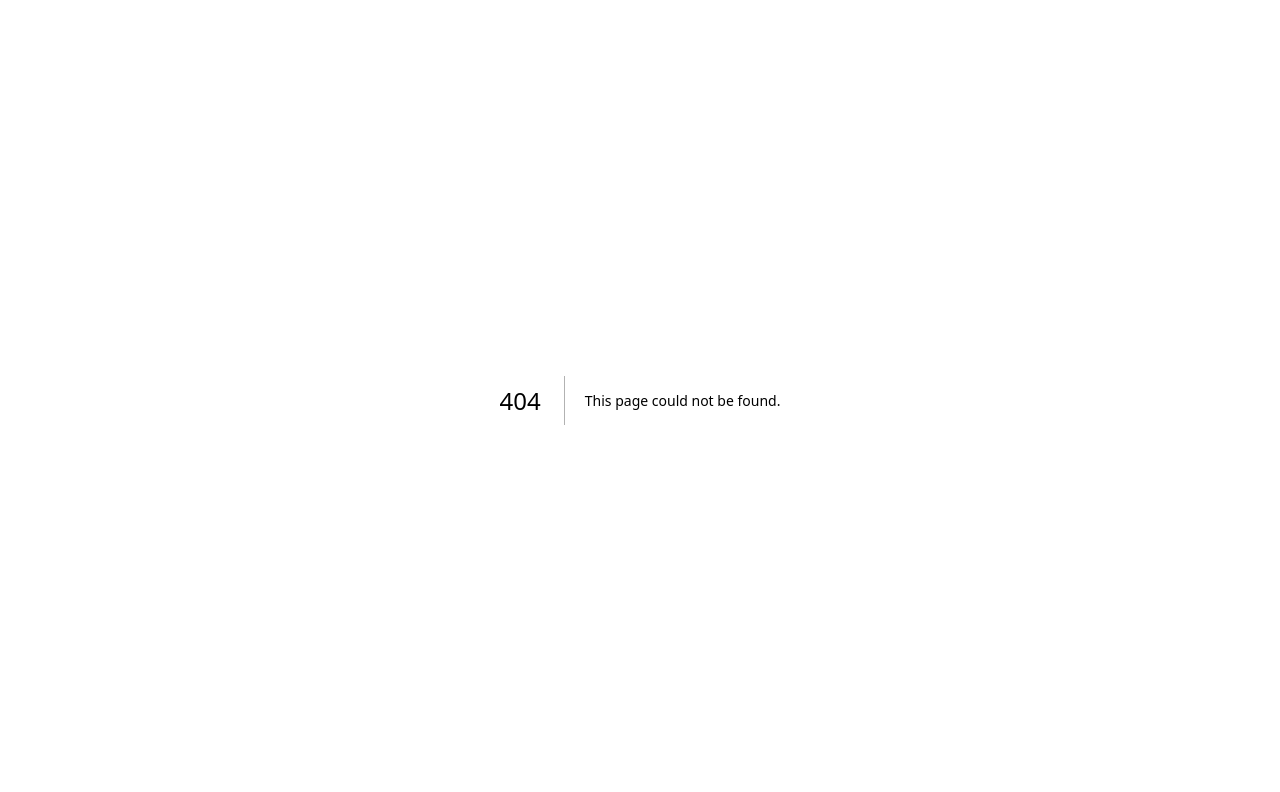
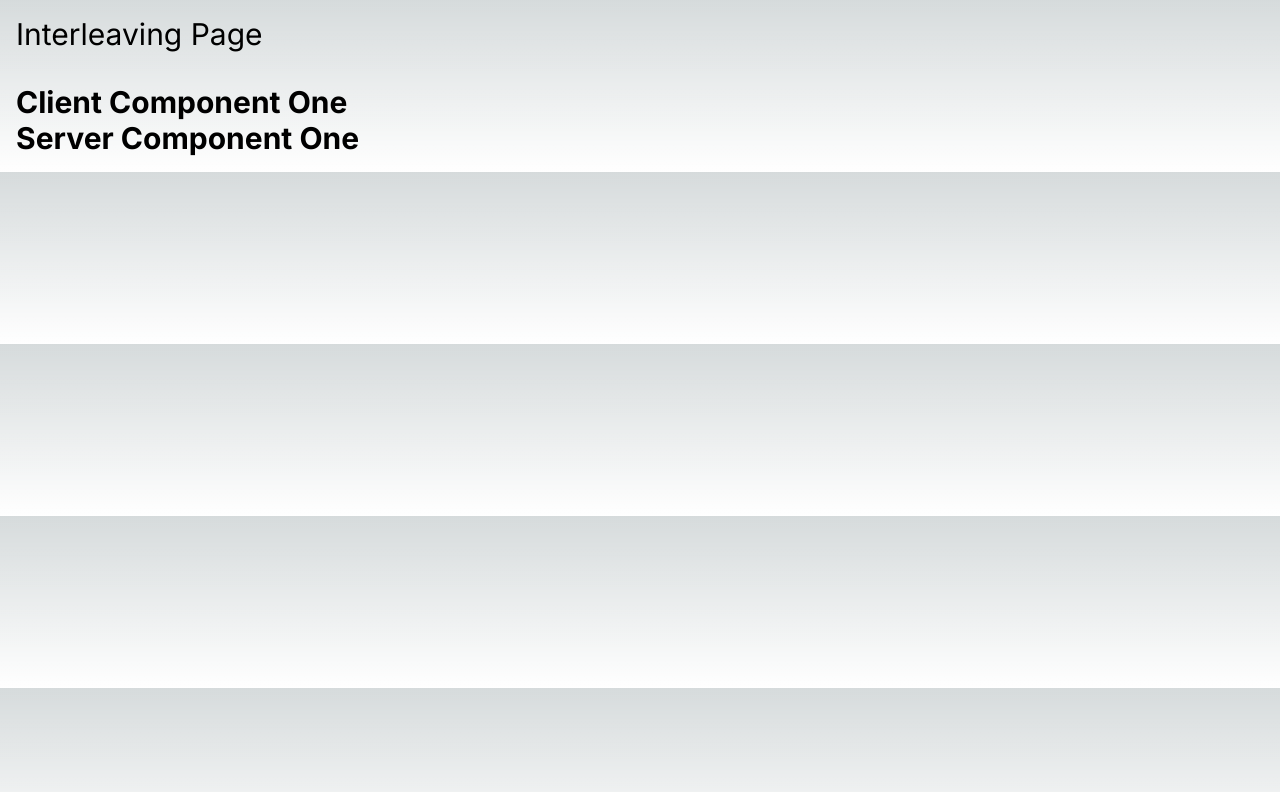
Before and after one commit to SAIDOU11/Rendering-Demo, a Next.js app in the folder rendering/: page /interleaving in a window 1280 px wide. Before the commit this address had no page. Shown: the top 792 px of the page. Built offline with nearby package versions, Linux system fonts and the light colour scheme.

Commit message:
interleaving server and client

```diff
--- /dev/null
+++ b/rendering/app/interleaving/page.tsx
@@ -0,0 +1,16 @@
+import React from "react";
+import ClientComponentOne from "@/components/client-component-one";
+import ServerComponentOne from "@/components/server-component-one";
+
+const InterleavingPage = () => {
+  return (
+    <div className="m-4">
+      <h1 className="text-3xl text-bold mb-8">Interleaving Page</h1>
+      <ClientComponentOne>
+        <ServerComponentOne />
+      </ClientComponentOne>
+    </div>
+  );
+};
+
+export default InterleavingPage;
--- /dev/null
+++ b/rendering/components/client-component-one.tsx
@@ -0,0 +1,14 @@
+"use client";
+import React, { useState } from "react";
+
+const ClientComponentOne = ({ children }: { children: React.ReactNode }) => {
+  const [name, setName] = useState("Batman");
+  return (
+    <div>
+      <h1 className="text-3xl font-bold">Client Component One</h1>
+      {children}
+    </div>
+  );
+};
+
+export default ClientComponentOne;
--- /dev/null
+++ b/rendering/components/client-component-two.tsx
@@ -0,0 +1,13 @@
+"use client";
+import React, { useState } from "react";
+
+const ClientComponentTwo = () => {
+  const [name, setName] = useState("Batman");
+  return (
+    <div>
+      <h1 className="text-3xl font-bold">Client Component Two</h1>
+    </div>
+  );
+};
+
+export default ClientComponentTwo;
--- /dev/null
+++ b/rendering/components/server-component-one.tsx
@@ -0,0 +1,13 @@
+import React from "react";
+import fs from "fs";
+
+const ServerComponentOne = () => {
+  fs.readFileSync("components/server-component-one.tsx", "utf-8");
+  return (
+    <div>
+      <h1 className="text-3xl font-bold">Server Component One</h1>
+    </div>
+  );
+};
+
+export default ServerComponentOne;
--- /dev/null
+++ b/rendering/components/server-component-two.tsx
@@ -0,0 +1,13 @@
+import React from "react";
+import fs from "fs";
+
+const ServerComponentTwo = () => {
+  fs.readFileSync("components/server-component-two.tsx", "utf-8");
+  return (
+    <div>
+      <h1 className="text-3xl font-bold">Server Component Two</h1>
+    </div>
+  );
+};
+
+export default ServerComponentTwo;
```
